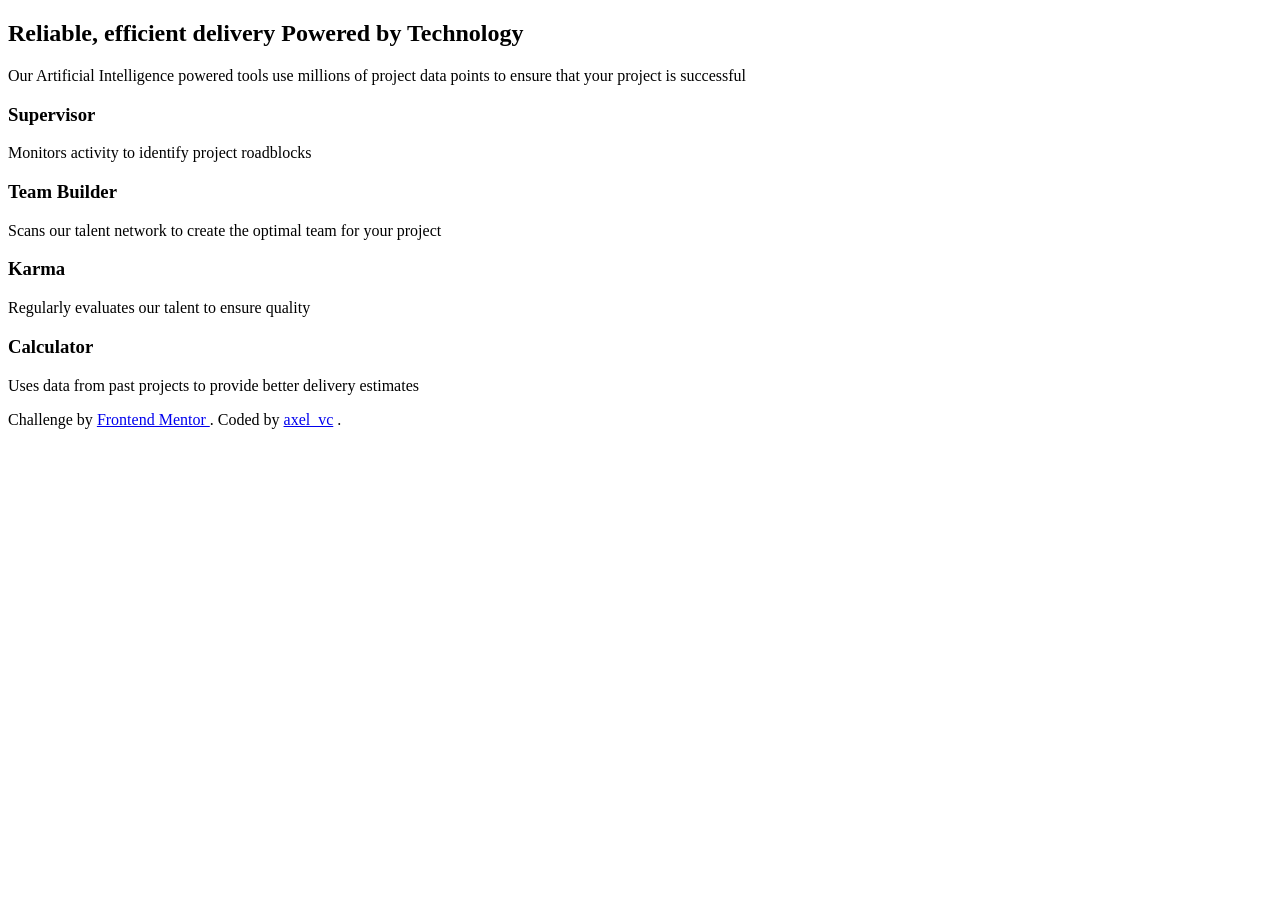
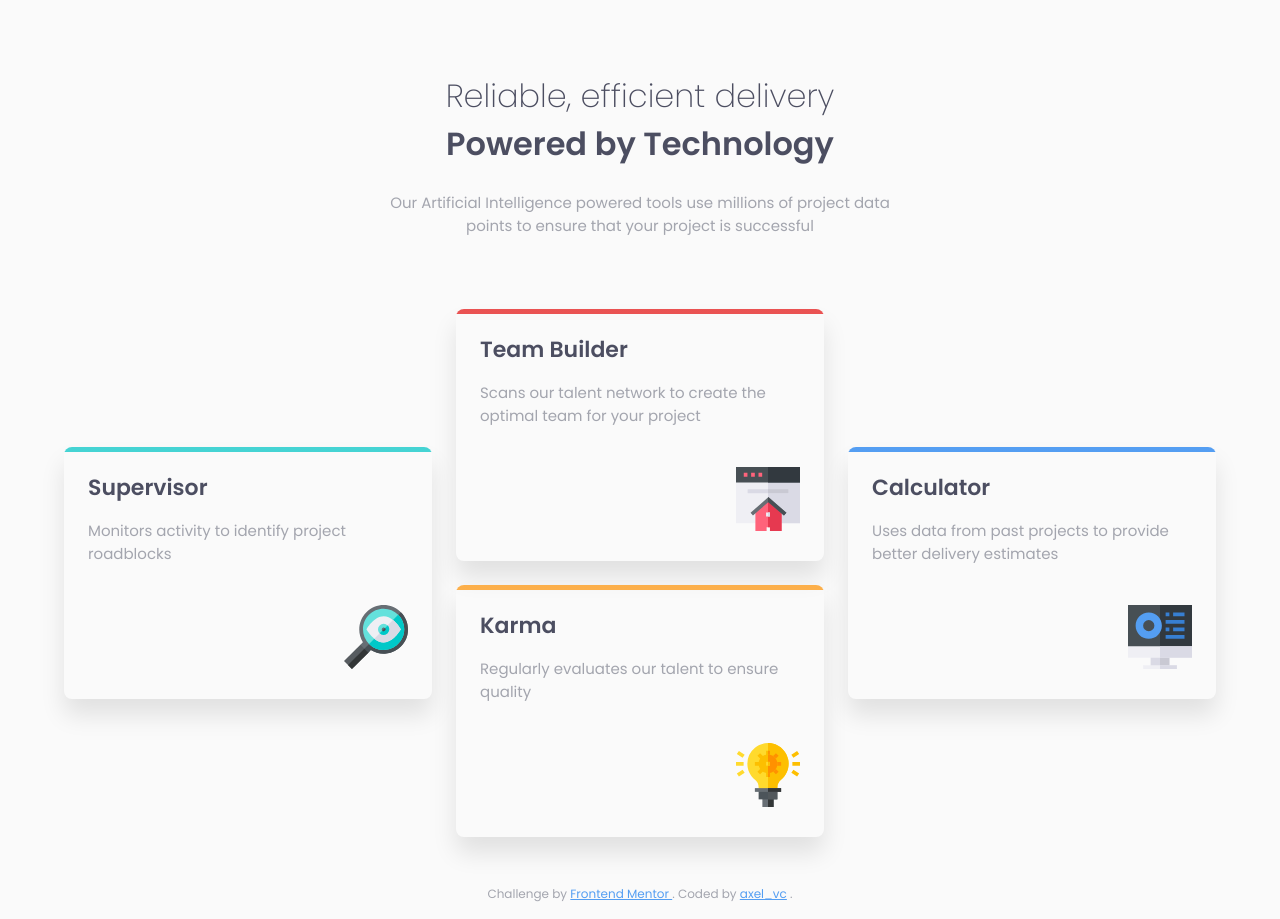
Before and after one commit to axelvc/frontend-mentor, a website: page four-card-feature-section/index.html in a window 1280 px wide. Before the commit the page ends 800 px from the top, so only its background shows below. Drawn offline with Linux system fonts and the light colour scheme.

Commit message:
style(four-card-feature-section): add styles

```diff
--- /dev/null
+++ b/four-card-feature-section/index.css
@@ -0,0 +1,194 @@
+:root {
+  /* colors */
+  --color-bg: hsl(0, 0%, 98%);
+  --color-fg: hsl(229, 6%, 66%);
+  --color-fg-alt: hsl(234, 12%, 34%);
+  --color-red: hsl(0, 78%, 62%);
+  --color-cyan: hsl(180, 62%, 55%);
+  --color-orange: hsl(34, 97%, 64%);
+  --color-blue: hsl(212, 86%, 64%);
+
+  /* spacing */
+  --spacing-sm: 1rem;
+  --spacing-md: 1.5rem;
+  --spacing-lg: 3rem;
+}
+
+* {
+  padding: 0;
+  margin: 0;
+  line-height: 150%;
+  outline-color: var(--color-blue);
+  outline-offset: 0.2rem;
+}
+
+body {
+  display: grid;
+  grid-template-rows: 1fr auto;
+  place-content: center;
+  min-height: 100vh;
+  font: 400 0.9375rem 'Poppins', sans-serif;
+  color: var(--color-fg);
+  background: var(--color-bg);
+}
+
+main {
+  display: grid;
+  gap: var(--spacing-lg);
+  margin: var(--spacing-lg) auto;
+}
+
+h1,
+h2,
+h3,
+h4,
+h5,
+h6 {
+  font-weight: 600;
+  color: var(--color-fg-alt);
+}
+
+/* ------------------------------- description ------------------------------ */
+.description {
+  display: grid;
+  gap: var(--spacing-md);
+  margin: var(--spacing-md);
+  text-align: center;
+}
+
+.description__title {
+  font-size: 1.5rem;
+}
+
+.description__title span {
+  display: block;
+  font-weight: 200;
+}
+
+/* -------------------------------- features -------------------------------- */
+.features {
+  display: grid;
+  gap: var(--spacing-md);
+  margin: 0 var(--spacing-md);
+}
+
+.card {
+  display: grid;
+  flex-direction: column;
+  padding: var(--spacing-md);
+
+  /* prettier-ignore */
+  background-image:
+    linear-gradient(
+      to bottom,
+      var(--color-line) 0.3rem,
+      transparent 0.3rem
+    );
+  border-radius: 0.5rem;
+  box-shadow: 0 1rem 1.5rem hsla(0, 0%, 0%, 0.1);
+}
+
+.card::after {
+  height: 70px;
+  margin-top: var(--spacing-lg);
+  margin-left: auto;
+  content: var(--card-image);
+}
+
+.card--supervisor {
+  --color-line: var(--color-cyan);
+  --card-image: url(./images/icon-supervisor.svg);
+}
+
+.card--team {
+  --color-line: var(--color-red);
+  --card-image: url(./images/icon-team-builder.svg);
+}
+
+.card--karma {
+  --color-line: var(--color-orange);
+  --card-image: url(./images/icon-karma.svg);
+}
+
+.card--calculator {
+  --color-line: var(--color-blue);
+  --card-image: url(./images/icon-calculator.svg);
+}
+
+.card__title {
+  font-size: 1.375rem;
+}
+
+.card__details {
+  font-size: 0.75rem;
+}
+
+@media (min-width: 37em) {
+  main {
+    justify-items: center;
+  }
+
+  .description {
+    max-width: 32rem;
+  }
+
+  .description__title {
+    font-size: 2rem;
+  }
+
+  .features {
+    grid-template-columns: repeat(2, 1fr);
+  }
+}
+
+@media (min-width: 64rem) {
+  main {
+    max-width: 75rem;
+  }
+
+  .features {
+    grid-template-areas:
+      'supervisor team calculator'
+      'supervisor karma calculator';
+    grid-template-columns: repeat(3, 1fr);
+    align-items: center;
+  }
+
+  .card {
+    gap: var(--spacing-sm);
+  }
+
+  .card--supervisor {
+    grid-area: supervisor;
+  }
+
+  .card--team {
+    grid-area: team;
+  }
+
+  .card--karma {
+    grid-area: karma;
+  }
+
+  .card--calculator {
+    grid-area: calculator;
+  }
+
+  .card::after {
+    margin-top: var(--spacing-md);
+  }
+}
+
+/* --------------------------------- footer --------------------------------- */
+footer {
+  margin-bottom: var(--spacing-sm);
+  font-size: 0.75rem;
+  text-align: center;
+}
+
+a {
+  color: var(--color-blue);
+  border-radius: 0.1rem;
+  transition: 150ms ease-out;
+  transition-property: background, color;
+}
--- a/four-card-feature-section/index.html
+++ b/four-card-feature-section/index.html
@@ -11,11 +11,21 @@
       href="./images/favicon-32x32.png"
     />
     <title>Frontend Mentor | Four card feature section</title>
+    <!-- font family -->
+    <link rel="preconnect" href="https://fonts.googleapis.com" />
+    <link rel="preconnect" href="https://fonts.gstatic.com" crossorigin />
+    <link
+      href="https://fonts.googleapis.com/css2?family=Poppins:wght@200;400;600&display=swap"
+      rel="stylesheet"
+    />
+
+    <!-- styles -->
+    <link rel="stylesheet" href="./index.css" />
   </head>
   <body>
     <main>
-      <section>
-        <h1>
+      <section class="description">
+        <h1 class="description__title">
           <span>Reliable, efficient delivery</span>
           Powered by Technology
         </h1>
@@ -26,27 +36,31 @@
         </p>
       </section>
 
-      <section>
-        <article>
-          <h1>Supervisor</h1>
-          <p>Monitors activity to identify project roadblocks</p>
+      <section class="features">
+        <article class="card card--supervisor">
+          <h1 class="card__title">Supervisor</h1>
+          <p class="card__description">
+            Monitors activity to identify project roadblocks
+          </p>
         </article>
 
-        <article>
-          <h1>Team Builder</h1>
-          <p>
+        <article class="card card--team">
+          <h1 class="card__title">Team Builder</h1>
+          <p class="card__description">
             Scans our talent network to create the optimal team for your project
           </p>
         </article>
 
-        <article>
-          <h1>Karma</h1>
-          <p>Regularly evaluates our talent to ensure quality</p>
+        <article class="card card--karma">
+          <h1 class="card__title">Karma</h1>
+          <p class="card__description">
+            Regularly evaluates our talent to ensure quality
+          </p>
         </article>
 
-        <article>
-          <h1>Calculator</h1>
-          <p>
+        <article class="card card--calculator">
+          <h1 class="card__title">Calculator</h1>
+          <p class="card__description">
             Uses data from past projects to provide better delivery estimates
           </p>
         </article>
```
